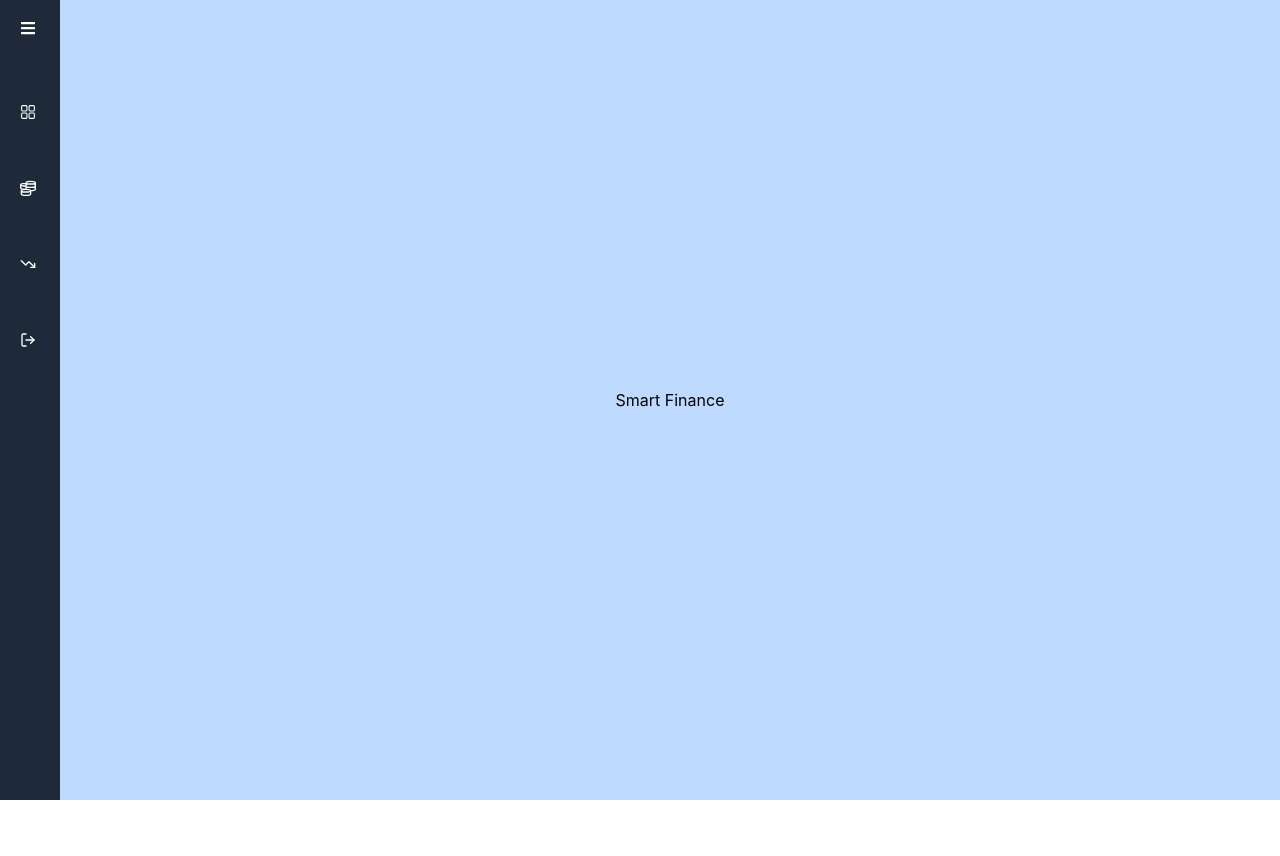
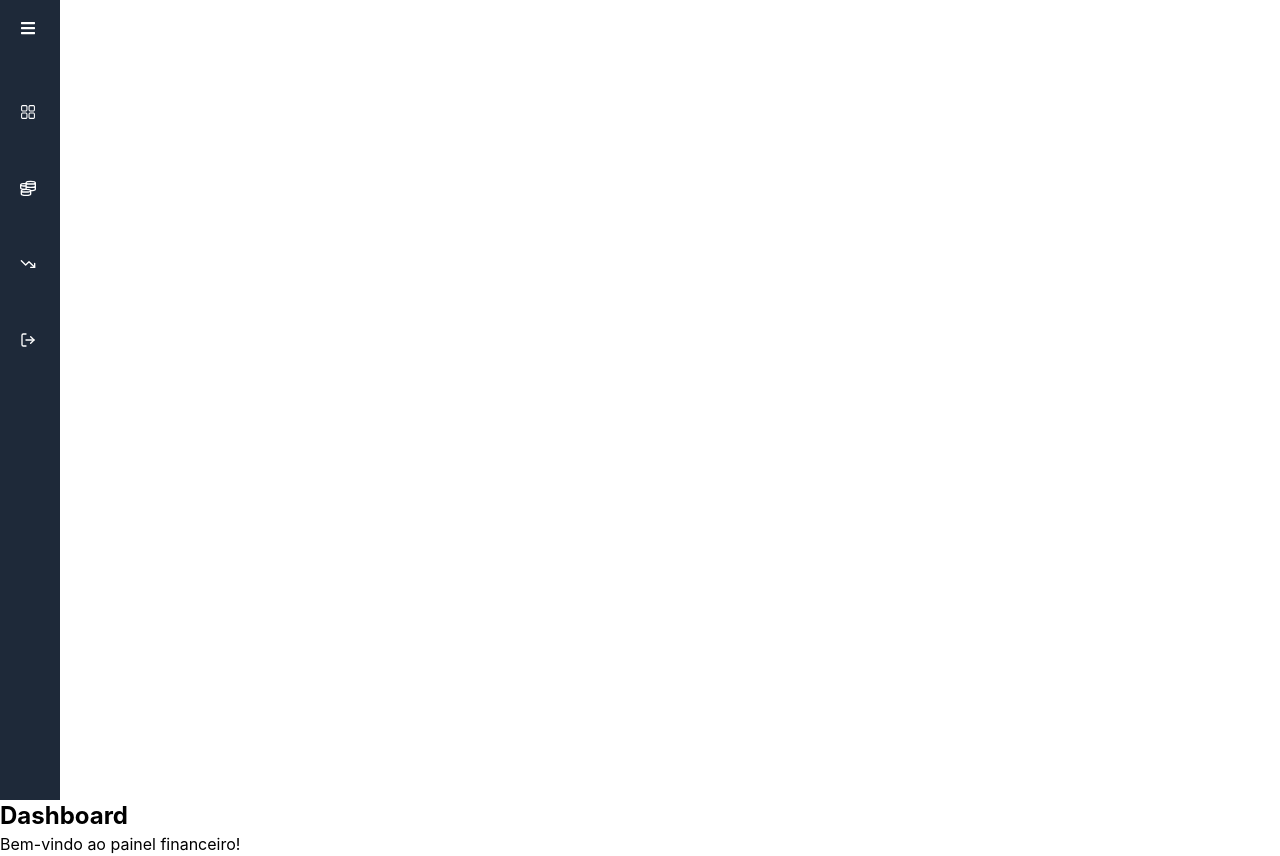
Before and after one commit to LarissaOlimpio/smart-finance, a React (Vite) app: page /dashboard in a window 1280 px wide. Before the commit the page ends 800 px from the top, so only its background shows below. Built offline with nearby package versions, Linux system fonts and the light colour scheme.

Commit message:
Add and configure: Tanstack in project and first dashboard root

```diff
--- a/src/App.tsx
+++ b/src/App.tsx
@@ -1,14 +1,20 @@
 import "./App.css";
-import { Sidebar } from "./components/sidebar/Sidebar";
+import { RouterProvider, createRouter } from '@tanstack/react-router'
+import { routeTree } from './routeTree.gen.ts'
 
+
+const router = createRouter({ routeTree })
+
+declare module '@tanstack/react-router' {
+  interface Register {
+    router: typeof router
+  }
+}
 function App() {
   return (
-    <div className="flex">
-      <Sidebar></Sidebar>
-      <div className="flex-1 min-h-screen bg-blue-200 flex items-center justify-center">
-        <h1>Smart Finance</h1>
-      </div>
-    </div>
+
+      <RouterProvider router={router} />
+
   );
 }
 
--- /dev/null
+++ b/src/routeTree.gen.ts
@@ -0,0 +1,59 @@
+/* eslint-disable */
+
+// @ts-nocheck
+
+// noinspection JSUnusedGlobalSymbols
+
+// This file was automatically generated by TanStack Router.
+// You should NOT make any changes in this file as it will be overwritten.
+// Additionally, you should also exclude this file from your linter and/or formatter to prevent it from being checked or modified.
+
+import { Route as rootRouteImport } from './routes/__root'
+import { Route as DashboardRouteImport } from './routes/dashboard'
+
+const DashboardRoute = DashboardRouteImport.update({
+  id: '/dashboard',
+  path: '/dashboard',
+  getParentRoute: () => rootRouteImport,
+} as any)
+
+export interface FileRoutesByFullPath {
+  '/dashboard': typeof DashboardRoute
+}
+export interface FileRoutesByTo {
+  '/dashboard': typeof DashboardRoute
+}
+export interface FileRoutesById {
+  __root__: typeof rootRouteImport
+  '/dashboard': typeof DashboardRoute
+}
+export interface FileRouteTypes {
+  fileRoutesByFullPath: FileRoutesByFullPath
+  fullPaths: '/dashboard'
+  fileRoutesByTo: FileRoutesByTo
+  to: '/dashboard'
+  id: '__root__' | '/dashboard'
+  fileRoutesById: FileRoutesById
+}
+export interface RootRouteChildren {
+  DashboardRoute: typeof DashboardRoute
+}
+
+declare module '@tanstack/react-router' {
+  interface FileRoutesByPath {
+    '/dashboard': {
+      id: '/dashboard'
+      path: '/dashboard'
+      fullPath: '/dashboard'
+      preLoaderRoute: typeof DashboardRouteImport
+      parentRoute: typeof rootRouteImport
+    }
+  }
+}
+
+const rootRouteChildren: RootRouteChildren = {
+  DashboardRoute: DashboardRoute,
+}
+export const routeTree = rootRouteImport
+  ._addFileChildren(rootRouteChildren)
+  ._addFileTypes<FileRouteTypes>()
--- /dev/null
+++ b/src/routes/__root.tsx
@@ -0,0 +1,13 @@
+import { createRootRoute, Outlet } from "@tanstack/react-router";
+import { Sidebar } from "../components/sidebar/Sidebar";
+
+export const Route = createRootRoute({
+  component: () => (
+    <div>
+      <Sidebar></Sidebar>
+      <main>
+        <Outlet />
+      </main>
+    </div>
+  ),
+});
--- /dev/null
+++ b/src/routes/dashboard.tsx
@@ -0,0 +1,14 @@
+import { createFileRoute } from "@tanstack/react-router";
+
+export const Route = createFileRoute("/dashboard")({
+  component: DashboardComponent,
+});
+
+function DashboardComponent() {
+  return (
+    <div>
+      <h1 className="text-2xl font-bold">Dashboard</h1>
+      <p>Bem-vindo ao painel financeiro!</p>
+    </div>
+  );
+}
```
